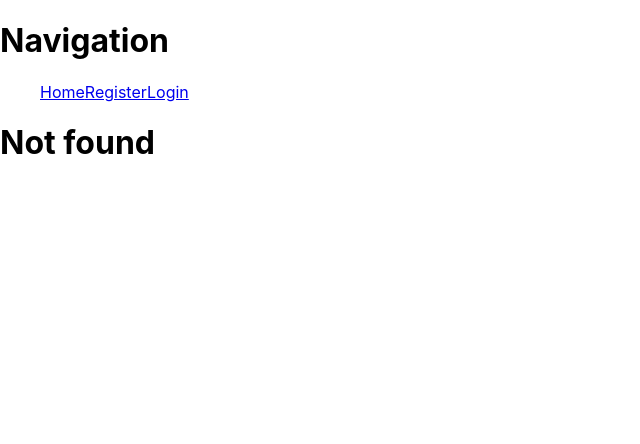
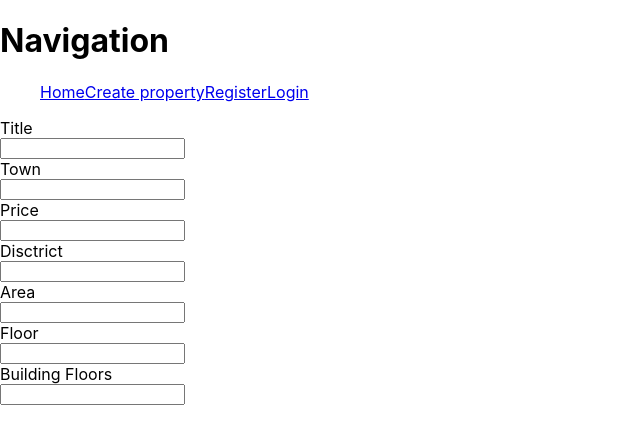
Before and after one commit to Ruslan1493/Real-estate, a React (Create React App) app in the folder client/: page /property/create in a window 1280 px wide. Before the commit this address had no page. Shown: the top 444 px of the page, without its empty margins (0-640 px from the left). Built offline with nearby package versions, Linux system fonts and the light colour scheme.

Commit message:
Connected firebase with the app, Added upload images function

```diff
--- a/client/src/App.js
+++ b/client/src/App.js
@@ -6,6 +6,7 @@ import Home from './components/Home';
 import Navigation from './components/Navigation';
 import NotFound from './components/Notfound';
 import Login from './components/User/Login';
+import CreateProperty from './components/CreateProperty';
 // import { LogProvider } from './context/logFormContext';
 
 function App() {
@@ -16,6 +17,7 @@ function App() {
       {/* </LogProvider> */}
       <Routes>
         <Route exact path='/' element={<Home />} />
+        <Route path='/property/create' element={<CreateProperty />} />
         <Route path='/users/register/' element={<Register />} />
         <Route path='/users/login/' element={<Login />} />
         <Route path='*' element={<NotFound />} />
--- /dev/null
+++ b/client/src/components/CreateProperty.jsx
@@ -0,0 +1,45 @@
+import React from 'react';
+import style from './property.module.scss';
+
+const CreateProperty = () => {
+
+    return (
+        <form>
+            <label>
+                Title
+                <input type='text' value='' />
+            </label>
+            <label>
+                Town
+                <input type='text' value='' />
+            </label>
+            <label>
+                Price
+                <input type='text' value='' />
+            </label>
+            <label>
+                Disctrict
+                <input type='text' value='' />
+            </label>
+            <label>
+                Area
+                <input type='text' value='' />
+            </label>
+            <label>
+                Floor
+                <input type='text' value='' />
+            </label>
+            <label>
+                Building Floors
+                <input type='text' value='' />
+            </label>
+        </form>
+        //price
+        //categories:
+        //area:
+        //floor:
+        //buildingFloors: { type: mongoose.SchemaTypes.String, required: true },
+    )
+};
+
+export default CreateProperty;
--- /dev/null
+++ b/client/src/components/Firebase-components/ProgressBar.js
@@ -0,0 +1,11 @@
+import React from 'react';
+import useStorage from '../../hooks/useStorage';
+
+const ProgressBar = ({ file }) => {
+    const { progress, url } = useStorage(file);
+    return (
+        <div>progress</div>
+    )
+};
+
+export default ProgressBar;
--- a/client/src/components/UploadForm.jsx
+++ b/client/src/components/Firebase-components/UploadForm.jsx
@@ -1,4 +1,5 @@
 import React, { useState } from 'react';
+import ProgressBar from './ProgressBar';
 
 const UploadForm = () => {
     const [file, setFile] = useState(null);
@@ -23,6 +24,7 @@ const UploadForm = () => {
             <input type='file' onChange={changeHandler} />
             {error && <p>{error}</p>}
             {file && <p>{file.name}</p>}
+            {file && <ProgressBar file={file} />}
         </form>
     )
 };
--- a/client/src/components/Home.jsx
+++ b/client/src/components/Home.jsx
@@ -1,4 +1,4 @@
-import UploadForm from "./UploadForm";
+import UploadForm from "./Firebase-components/UploadForm";
 
 const Home = () => {
 
@@ -6,6 +6,7 @@ const Home = () => {
         <>
             <h1>Home</h1>
             <UploadForm />
+
         </>
     )
 };
--- a/client/src/components/Navigation.jsx
+++ b/client/src/components/Navigation.jsx
@@ -7,6 +7,7 @@ const Navigation = () => {
             <h1>Navigation</h1>
             <ul>
                 <Link to='/'>Home</Link>
+                <Link to='/property/create'>Create property</Link>
                 <Link to='/users/register'>Register</Link>
                 <Link to='/users/login'>Login</Link>
             </ul>
--- /dev/null
+++ b/client/src/components/property.module.scss
@@ -0,0 +1,9 @@
+label{
+    display: block;
+    // margin: 0 auto;
+    justify-content: center;
+}
+
+input{
+    display: block;
+}
--- a/client/src/firebase/config.js
+++ b/client/src/firebase/config.js
@@ -1,6 +1,8 @@
 // Import the functions you need from the SDKs you need
+import 'firebase/storage';
 import { initializeApp } from "firebase/app";
 import { getAnalytics } from "firebase/analytics";
+import { getStorage } from 'firebase/storage';
 // TODO: Add SDKs for Firebase products that you want to use
 // https://firebase.google.com/docs/web/setup#available-libraries
 
@@ -19,3 +21,6 @@ const firebaseConfig = {
 // Initialize Firebase
 const app = initializeApp(firebaseConfig);
 const analytics = getAnalytics(app);
+const projectStorage = getStorage(app);
+
+export { projectStorage };
--- /dev/null
+++ b/client/src/hooks/useStorage.js
@@ -0,0 +1,34 @@
+import { useEffect, useState } from "react";
+import { projectStorage } from "../firebase/config";
+import { getStorage, ref, uploadBytesResumable, getDownloadURL } from "firebase/storage";
+
+const useStorage = (file) => {
+    const [progress, setProgress] = useState(0);
+    const [error, setError] = useState(null);
+    const [url, setUrl] = useState(null);
+
+    useEffect(() => {
+        const storage = projectStorage;
+        const storageRef = ref(storage, file.name);
+        const uploadTask = uploadBytesResumable(storageRef, file);
+
+        uploadTask.on('state_changed', (snap) => {
+            let percentage = (snap.bytesTransferred / snap.totalBytes) * 100;
+            console.log(percentage);
+            setProgress(percentage);
+        }, (err) => {
+            setError(err);
+        }, () => {
+            // const url = await getDownloadURL();
+            getDownloadURL(uploadTask.snapshot.ref)
+            .then((downloadURL) => {
+                console.log('File available at ', downloadURL);
+                    setUrl(downloadURL);
+
+                });
+        })
+    }, [file])
+    return { progress, error, url };
+};
+
+export default useStorage;
```
